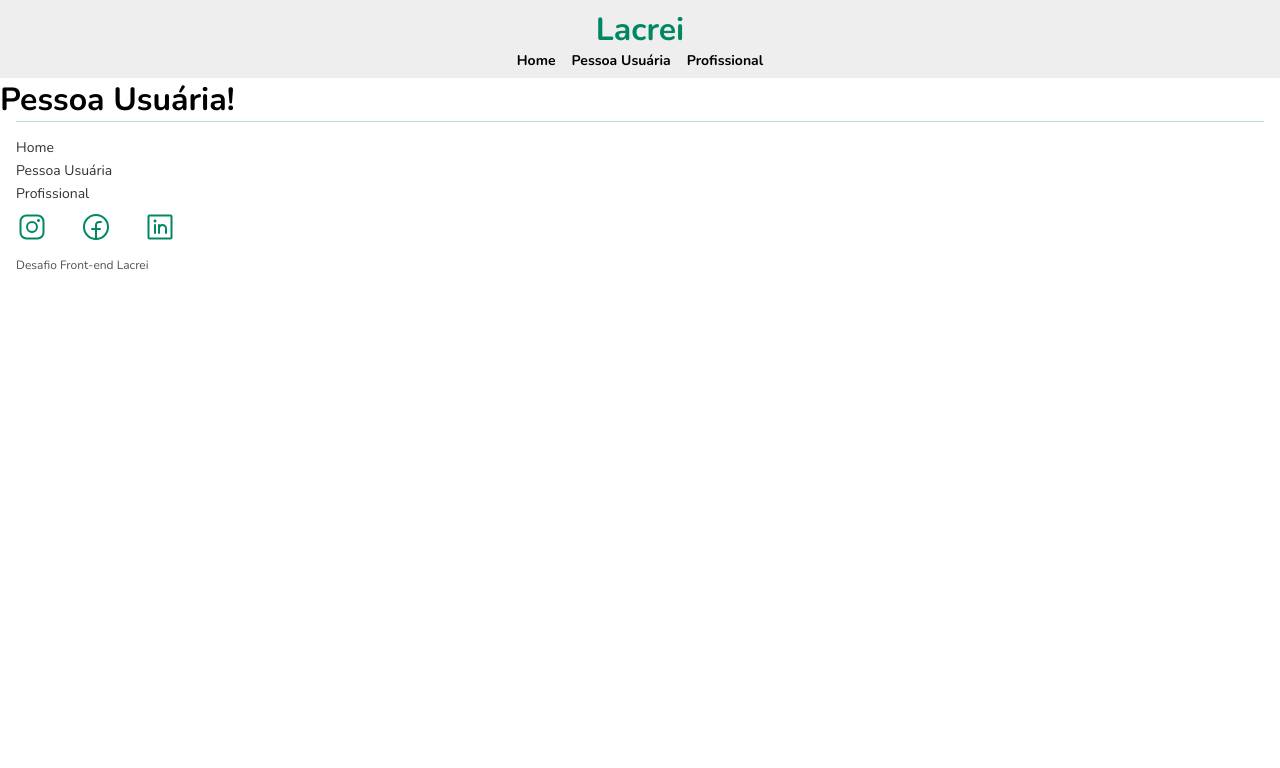
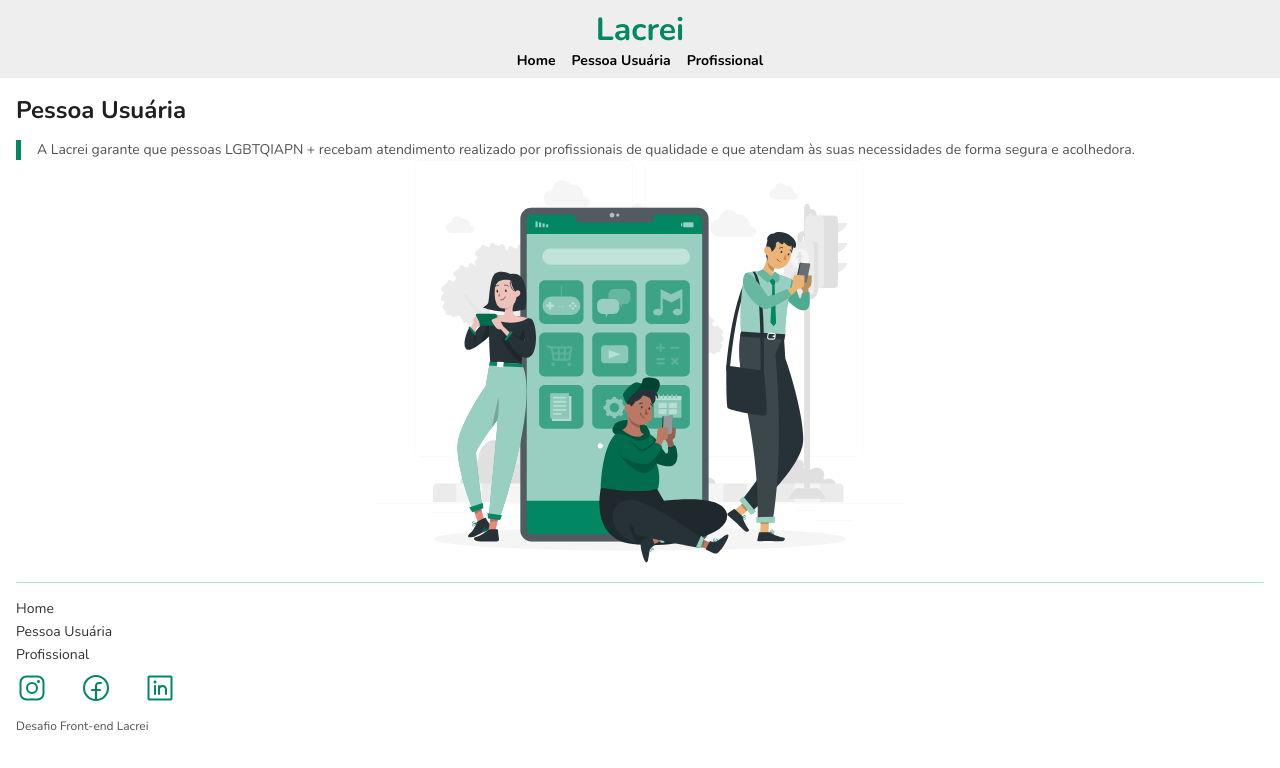
Before and after one commit to israelnazareth/desafio-lacrei-frontend, a Next.js app: page /pessoa-usuaria in a window 1280 px wide. Shown: the top 768 px of the page. Built offline with nearby package versions, Linux system fonts and the light colour scheme.

Commit message:
feat: create User page

```diff
--- a/src/pages/pessoa-usuaria.tsx
+++ b/src/pages/pessoa-usuaria.tsx
@@ -1,7 +1,23 @@
+import UserImage from '../assets/images/user.svg';
+
+import {
+  MainContainer,
+  MainContent,
+  MainTitle,
+  MainParagraph,
+  PageImage
+} from '@/styles/UserPage';
+
 export default function UserPage() {
   return (
     <>
-      <h1>Pessoa Usuária!</h1>
+      <MainContainer>
+        <MainContent>
+          <MainTitle>Pessoa Usuária</MainTitle>
+          <MainParagraph>A Lacrei garante que pessoas LGBTQIAPN + recebam atendimento realizado por profissionais de qualidade e que atendam às suas necessidades de forma segura e acolhedora.</MainParagraph>
+        </MainContent>
+        <PageImage src={UserImage} alt="User Image Page" />
+      </MainContainer>
     </>
   )
 }
--- /dev/null
+++ b/src/styles/UserPage.ts
@@ -0,0 +1,27 @@
+import styled from "styled-components";
+import Image from "next/image";
+
+export const MainContainer = styled.main`
+  padding: 1rem 1rem 0;
+`;
+
+export const MainContent = styled.div``;
+
+export const MainTitle = styled.h2`
+  font-size: 1.5rem;
+  color: #1F1F1F;
+`;
+
+export const MainParagraph = styled.p`
+  margin-top: 0.875rem;
+  font-size: 0.875rem;
+  color: #515151;
+  border-left: 5px solid #018762;
+  padding-left: 1rem;
+  line-height: 1.25rem;
+`;
+
+export const PageImage = styled(Image)`
+  width: 100%;
+  height: 26rem;
+`;
```
